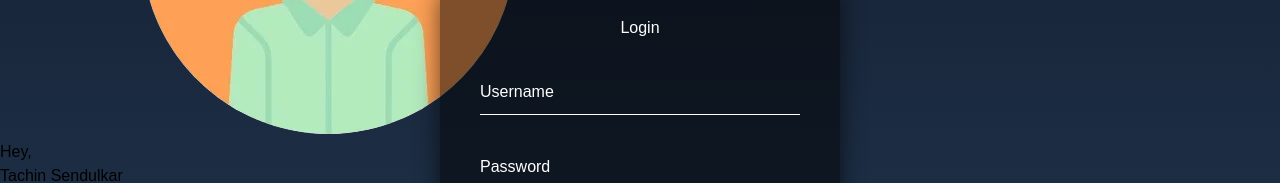
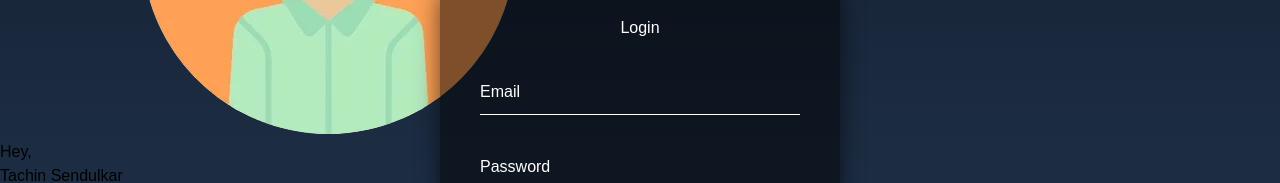
Before and after one commit to puranjayb/SPAP-FTP, a React (Vite) app in the folder client/: page /login in a window 1280 px wide. Shown: the part 240-423 px from the top of the page. Built offline with nearby package versions, Linux system fonts and the light colour scheme.

Commit message:
registration login done

```diff
--- a/client/src/dataList/sidebarLinks.js
+++ b/client/src/dataList/sidebarLinks.js
@@ -4,7 +4,7 @@ import {
   faInfoCircle,
   faEnvelope,
   faSignInAlt,
-  faRegistered,
+  faUserPlus,
 } from "@fortawesome/free-solid-svg-icons";
 
 export const links = [
@@ -36,6 +36,6 @@ export const links = [
   {
     title: "Register",
     path: "/register",
-    icon: faRegistered,
+    icon: faUserPlus,
   }
 ];
--- a/client/src/page/Login.jsx
+++ b/client/src/page/Login.jsx
@@ -44,7 +44,7 @@ function Login() {
               value={username}
               onChange={(e) => setUsername(e.target.value)}
             />
-            <label>Username</label>
+            <label>Email</label>
           </div>
           <div className="user-box">
             <input
--- a/client/src/page/Register.jsx
+++ b/client/src/page/Register.jsx
@@ -1,6 +1,7 @@
 import React, { useState } from 'react';
 import { Navigate } from 'react-router-dom';
 import "./Login.css";
+
 
 function Register() {
   const [username, setUsername] = useState("");
```
